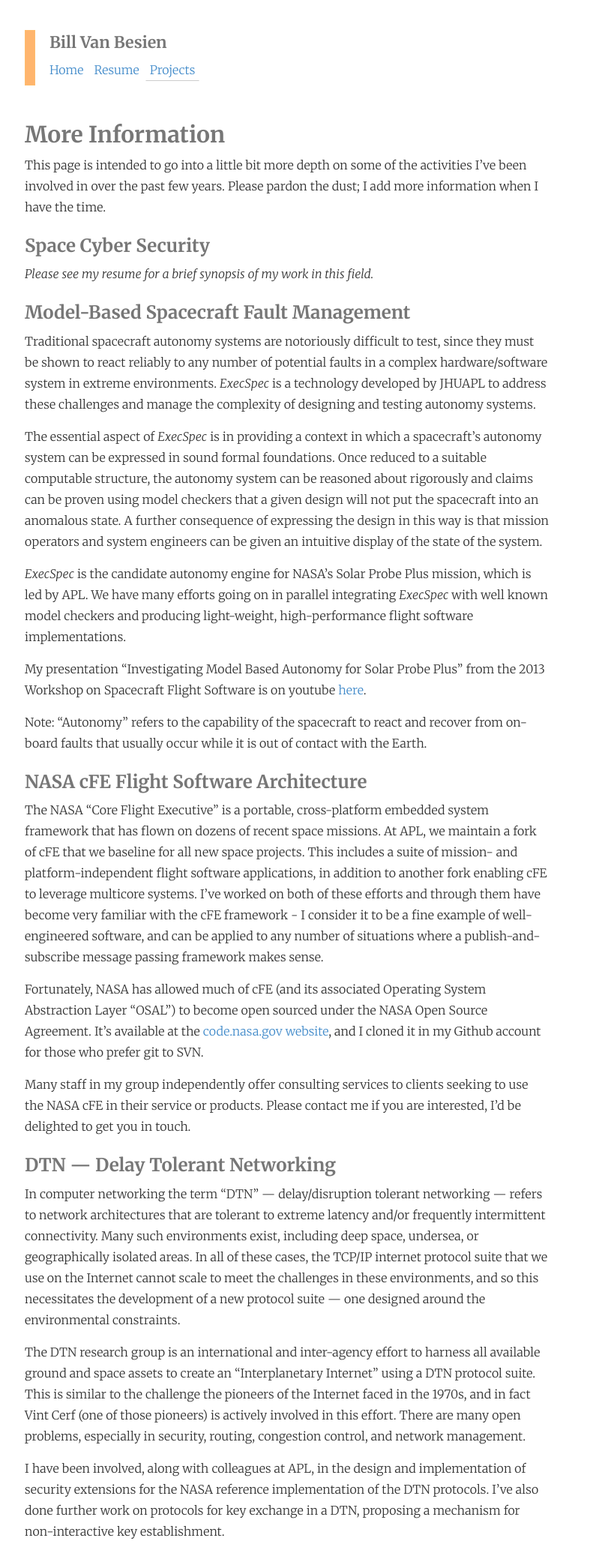
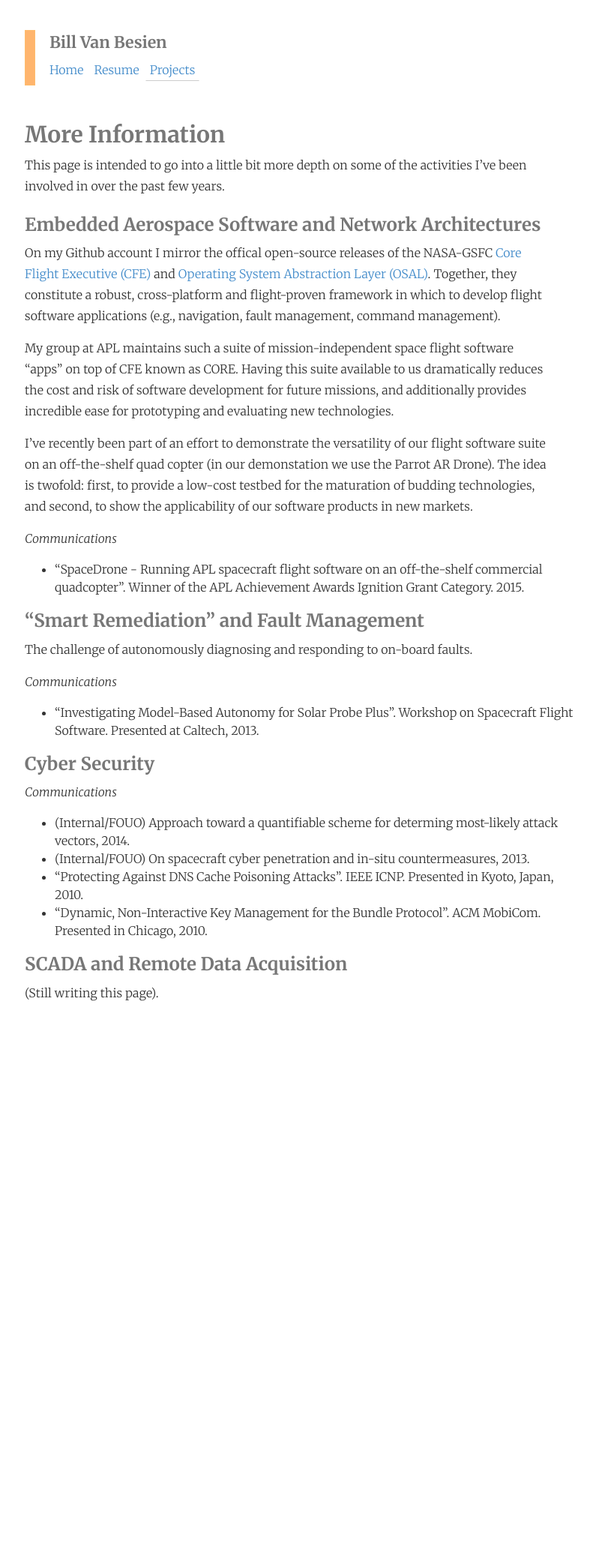
Before and after one commit to billvb/billvb.github.io, a Jekyll site: the page built from projects/index.md, in a window 1280 px wide. Shown: the whole page at 75% size, without its empty margins (37-832 px from the left). Built offline with Jekyll 4.4.1, drawn with Linux system fonts in a browser that asks for light colours; nearby versions of some CDN libraries; after the commit the page ends 1353 px from its top, so only the background shows below that.

Commit message:
Completely re-did the Projects page

```diff
--- a/projects/index.md
+++ b/projects/index.md
@@ -5,48 +5,48 @@ layout: base
 
 ## More Information
 
-This page is intended to go into a little bit more depth on some of the activities I've been involved in over the past few years. Please pardon the dust; I add more information when I have the time.
+This page is intended to go into a little bit more depth on some of the activities I've been involved in over the past few years.
 
-### Space Cyber Security
+### Embedded Aerospace Software and Network Architectures
 
-*Please see my resume for a brief synopsis of my work in this field.*
+On my Github account I mirror the offical open-source releases of the NASA-GSFC [Core Flight Executive (CFE)](https://github.com/billvb/cfe) and [Operating System Abstraction Layer (OSAL)](https://github.com/billvb/osal).
+Together, they constitute a robust, cross-platform and flight-proven framework in which to develop flight software applications (e.g., navigation, fault management, command management).
 
+My group at APL maintains such a suite of mission-independent space flight software "apps" on top of CFE known as CORE.
+Having this suite available to us dramatically reduces the cost and risk of software development for future missions,
+and additionally provides incredible ease for prototyping and evaluating new technologies.
 
-### Model-Based Spacecraft Fault Management
+I've recently been part of an effort to demonstrate the versatility of our flight software suite on an off-the-shelf quad copter
+(in our demonstation we use the Parrot AR Drone).
+The idea is twofold: first, to provide a low-cost testbed for the maturation of budding technologies, and second, to show the applicability of our software products in new markets.
 
-Traditional spacecraft autonomy systems are notoriously difficult to test, since they must be shown to react reliably to any number of potential faults in a complex hardware/software system in extreme environments. *ExecSpec* is a technology developed by JHUAPL to address these challenges and manage the complexity of designing and testing autonomy systems.
+*Communications*
 
-The essential aspect of *ExecSpec* is in providing a context in which a spacecraft's autonomy system can be expressed in sound formal foundations. Once reduced to a suitable computable structure, the autonomy system can be reasoned about rigorously and claims can be proven using model checkers that a given design will not put the spacecraft into an anomalous state. A further consequence of expressing the design in this way is that mission operators and system engineers can be given an intuitive display of the state of the system.
-
-*ExecSpec* is the candidate autonomy engine for NASA's Solar Probe Plus mission, which is led by APL. We have many efforts going on in parallel integrating *ExecSpec* with well known model checkers and producing light-weight, high-performance flight software implementations.
-
-My presentation "Investigating Model Based Autonomy for Solar Probe Plus" from the 2013 Workshop on Spacecraft Flight Software is on youtube [here](https://www.youtube.com/watch?v=ISCT4uvPU2o).
-
-Note: "Autonomy" refers to the capability of the spacecraft to react and recover from on-board faults that usually occur while it is out of contact with the Earth.
+ * "SpaceDrone - Running APL spacecraft flight software on an off-the-shelf commercial quadcopter". Winner of the APL Achievement Awards Ignition Grant Category. 2015.
 
 
 
-### NASA cFE Flight Software Architecture
+### "Smart Remediation" and Fault Management
 
-The NASA "Core Flight Executive" is a portable, cross-platform embedded system framework that has flown on dozens of recent space missions.
-At APL, we maintain a fork of cFE that we baseline for all new space projects.
-This includes a suite of mission- and platform-independent flight software applications, in addition to another fork enabling cFE to leverage multicore systems.
-I've worked on both of these efforts and through them have become very familiar with the cFE framework - I consider it to be a fine example of well-engineered software, and can be applied to any number of situations where a publish-and-subscribe message passing framework makes sense.
+The challenge of autonomously diagnosing and responding to on-board faults.
 
-Fortunately, NASA has allowed much of cFE (and its associated Operating System Abstraction Layer "OSAL") to become open sourced under the NASA Open Source Agreement. It's available at the [code.nasa.gov website](http://code.nasa.gov/project/core-flight-executive-cfe/), and I cloned it in my Github account for those who prefer git to SVN.
+*Communications*
 
-Many staff in my group independently offer consulting services to clients seeking to use the NASA cFE in their service or products.
-Please contact me if you are interested, I'd be delighted to get you in touch.
+ * "Investigating Model-Based Autonomy for Solar Probe Plus". Workshop on Spacecraft Flight Software. Presented at Caltech, 2013.
 
 
-### DTN &mdash; Delay Tolerant Networking
+### Cyber Security
 
-In computer networking the term "DTN" &mdash; delay/disruption tolerant networking &mdash; refers to network architectures that are tolerant to extreme latency and/or frequently intermittent connectivity.
-Many such environments exist, including deep space, undersea, or geographically isolated areas. In all of these cases, the TCP/IP internet protocol suite that we use on the Internet cannot scale to meet the challenges in these environments, and so this necessitates the development of a new protocol suite &mdash; one designed around the environmental constraints.
+*Communications*
 
-The DTN research group is an international and inter-agency effort to harness all available ground and space assets to create an "Interplanetary Internet" using a DTN protocol suite.
-This is similar to the challenge the pioneers of the Internet faced in the 1970s, and in fact Vint Cerf (one of those pioneers) is actively involved in this effort.
-There are many open problems, especially in security, routing, congestion control, and network management.
+ * (Internal/FOUO) Approach toward a quantifiable scheme for determing most-likely attack vectors, 2014.
+ * (Internal/FOUO) On spacecraft cyber penetration and in-situ countermeasures, 2013.
+ * "Protecting Against DNS Cache Poisoning Attacks". IEEE ICNP. Presented in Kyoto, Japan, 2010.
+ * "Dynamic, Non-Interactive Key Management for the Bundle Protocol". ACM MobiCom. Presented in Chicago, 2010.
 
-I have been involved, along with colleagues at APL, in the design and implementation of security extensions for the NASA reference implementation of the DTN protocols.
-I've also done further work on protocols for key exchange in a DTN, proposing a mechanism for non-interactive key establishment.
+
+
+
+### SCADA and Remote Data Acquisition
+
+(Still writing this page).
--- a/stylesheets/billvb.css
+++ b/stylesheets/billvb.css
@@ -15,6 +15,12 @@ h1, h2, h3, h4, h5, h6 {
 
     color:#777; /* was 777 */
     font-weight: 700;
+}
+
+
+.billvb-content li {
+    max-width: 700px;
+    font-size: 12pt;
 }
 
 p {
```
